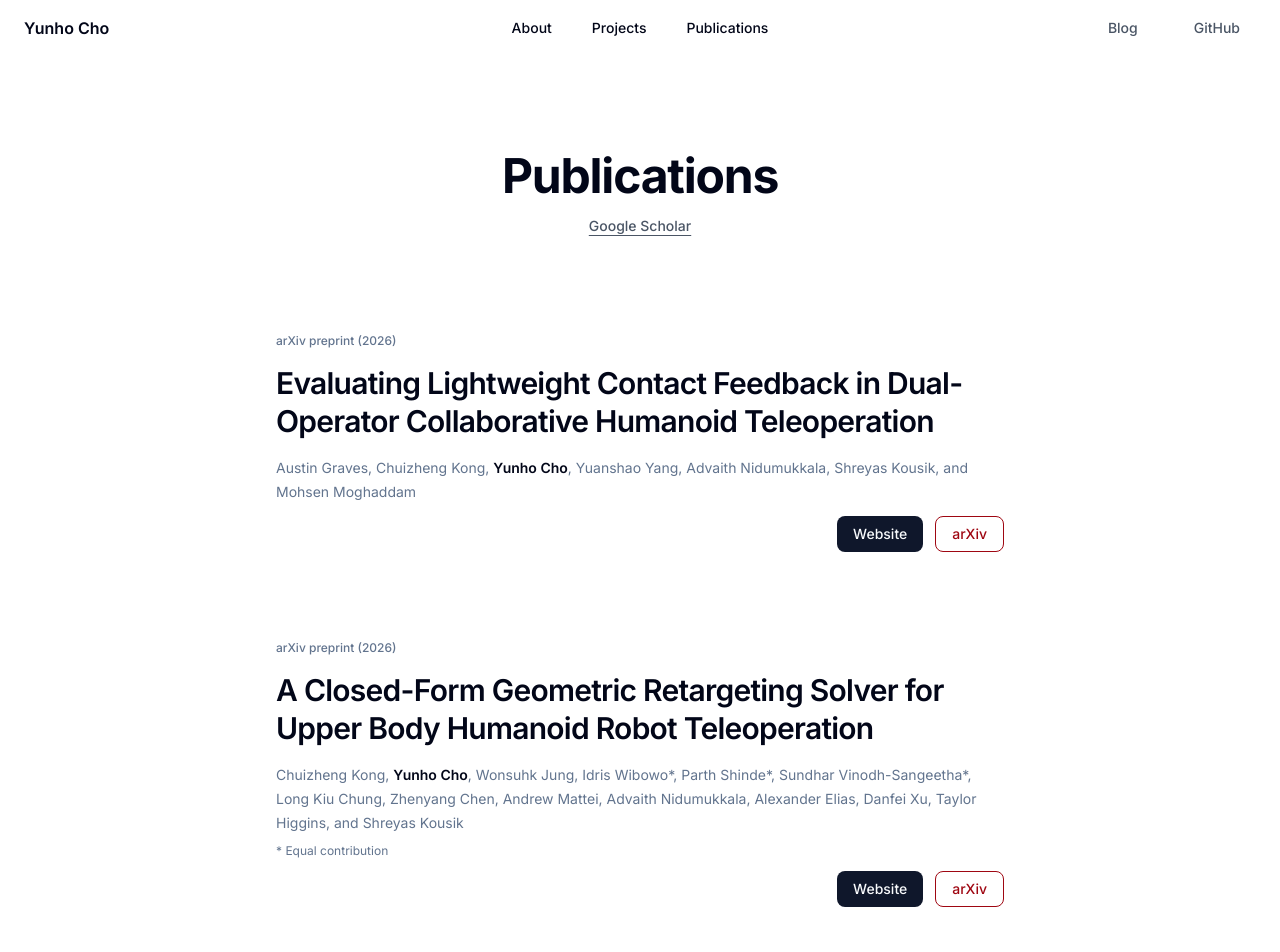
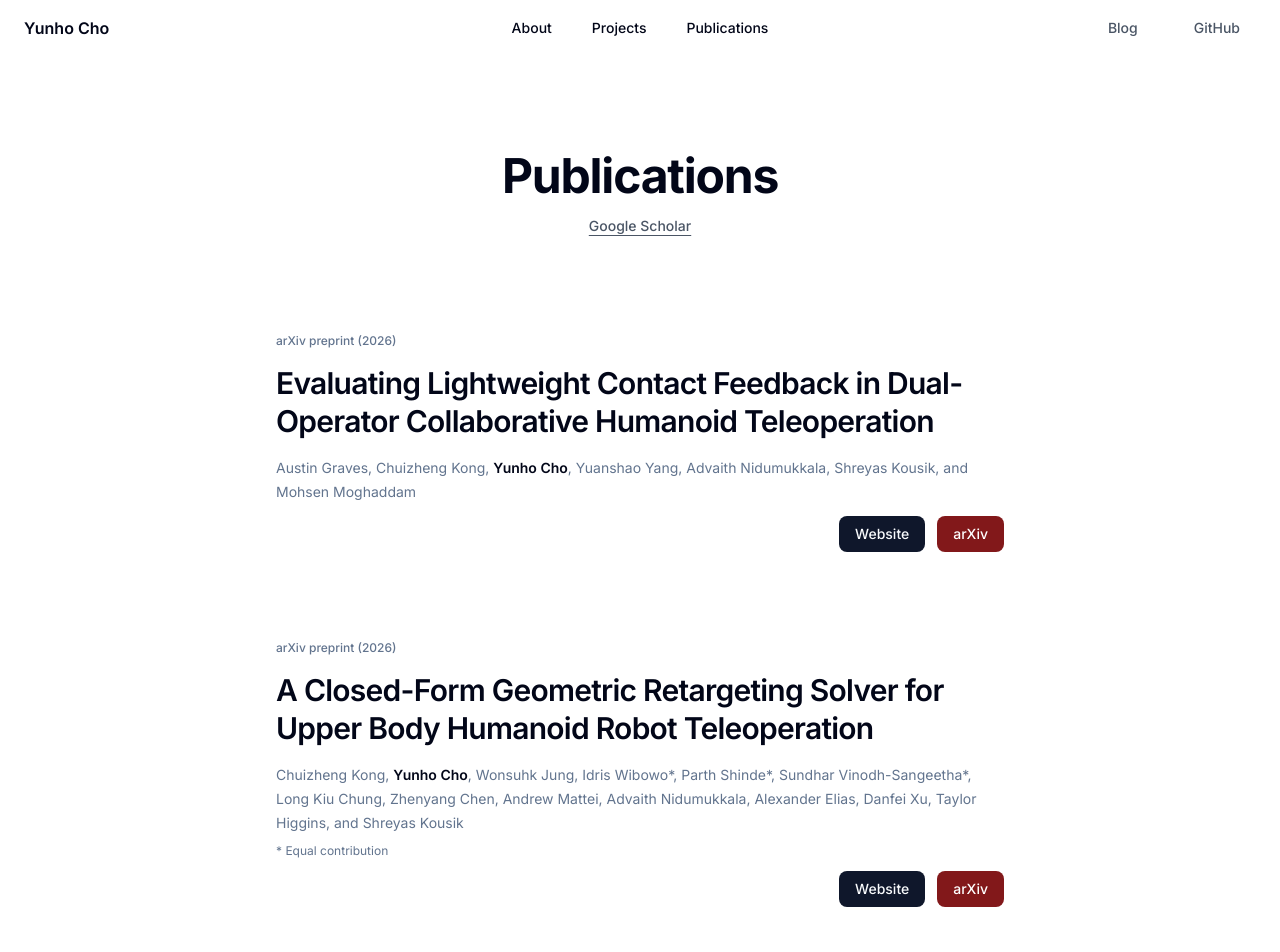
Before and after one commit to yunho-c/Portfolio-3, a SvelteKit app: page /publications in a window 1280 px wide. Shown: the top 952 px of the page. Built offline with nearby package versions, Linux system fonts and the light colour scheme.

Commit message:
style: fill arXiv buttons with dark red

```diff
--- a/src/routes/publications/+page.svelte
+++ b/src/routes/publications/+page.svelte
@@ -192,7 +192,7 @@
 						href="https://arxiv.org/abs/2610.24257"
 						target="_blank"
 						rel="noreferrer"
-						class="inline-flex h-9 items-center rounded-md border border-red-800 bg-background px-4 text-sm font-medium text-red-800 transition-colors hover:bg-accent"
+						class="inline-flex h-9 items-center rounded-md bg-red-900 px-4 text-sm font-medium text-white transition-colors hover:bg-red-900/90"
 					>
 						arXiv
 					</a>
@@ -237,7 +237,7 @@
 						href="https://arxiv.org/abs/2602.01632"
 						target="_blank"
 						rel="noreferrer"
-						class="inline-flex h-9 items-center rounded-md border border-red-800 bg-background px-4 text-sm font-medium text-red-800 transition-colors hover:bg-accent"
+						class="inline-flex h-9 items-center rounded-md bg-red-900 px-4 text-sm font-medium text-white transition-colors hover:bg-red-900/90"
 					>
 						arXiv
 					</a>
```
